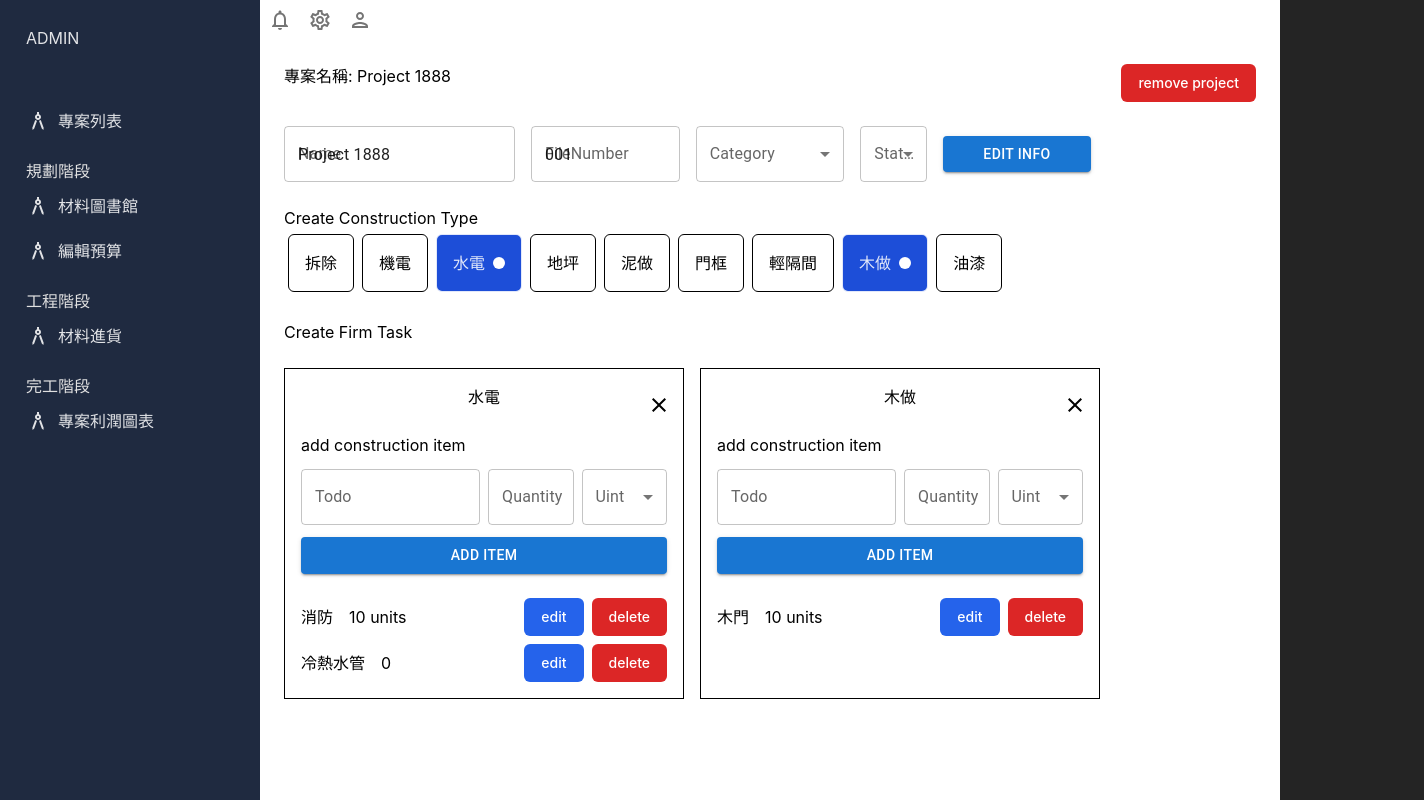
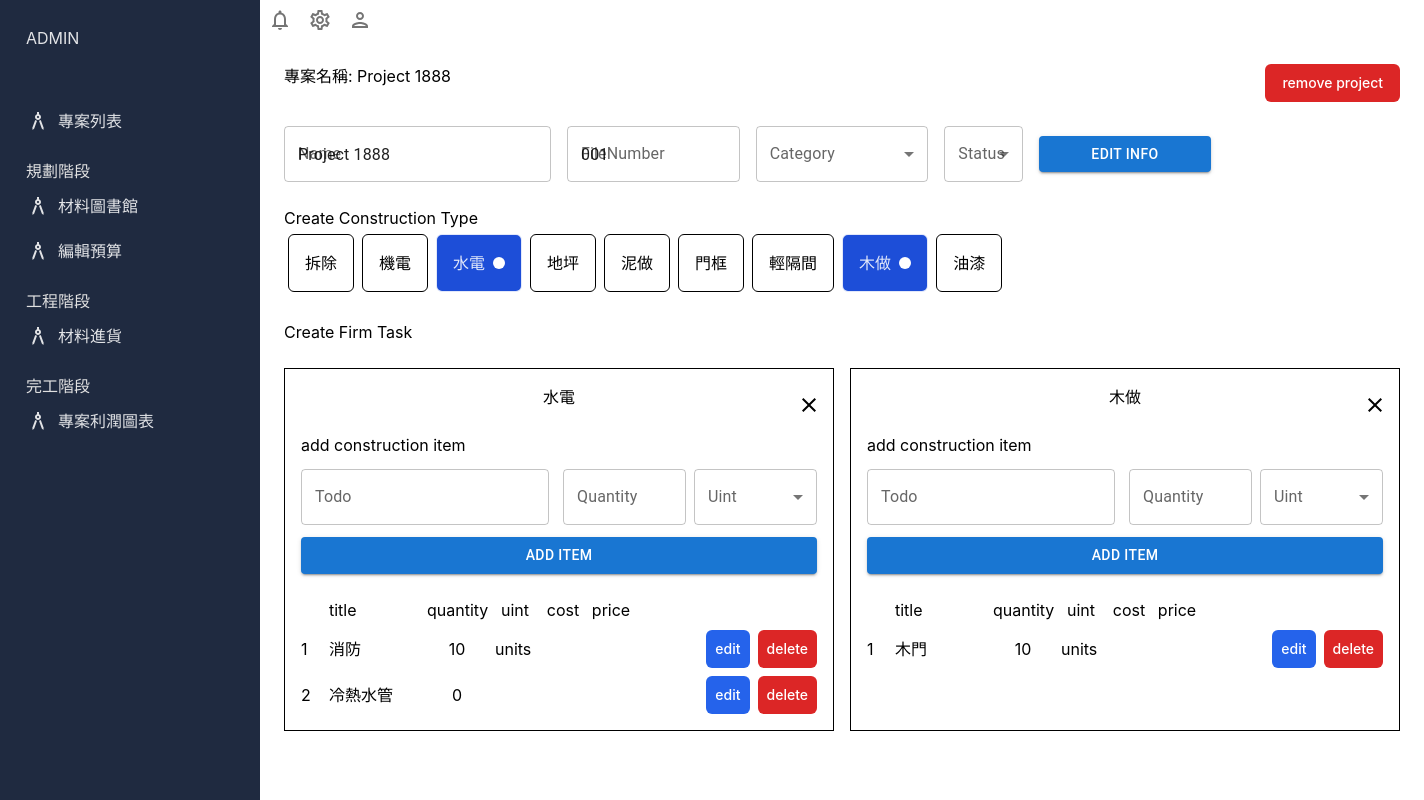
Before and after one commit to eddie8119/react-dashboard, a React (Vite) app: page /plan/project/0 in a window 1280 px wide. Shown: the whole page, 1424 px wide, since content can reach past the window. Built offline with nearby package versions, Linux system fonts and the light colour scheme; data requests are answered from the project's data file.

Commit message:
更新TodoListsArea ui 排版

```diff
--- a/src/content/dashboards/ProjectPlan/FirmTaskPanel.tsx
+++ b/src/content/dashboards/ProjectPlan/FirmTaskPanel.tsx
@@ -40,7 +40,7 @@ const FirmTaskPanel: FC<FirmTaskPanelProps> = ({ firmTask }) => {
   return (
     <div
       key={firmTask.id}
-      className="flex w-[400px] flex-col gap-6 border border-black p-4  text-black"
+      className="flex w-[550px] flex-col gap-6 border border-black p-4  text-black"
     >
       <div className="relative flex items-center justify-center">
         <h1>{firmTask.name}</h1>
--- a/src/content/dashboards/ProjectPlan/TodoListsArea.tsx
+++ b/src/content/dashboards/ProjectPlan/TodoListsArea.tsx
@@ -63,13 +63,23 @@ const TodoListsArea: FC<TodoListsAreaProps> = ({
 
   return (
     <div className="flex flex-col gap-2">
-      {firmTaskLists.map((task) => (
+      <div className=" flex items-center justify-between">
+        <div className="flex gap-2">
+          <p className="w-[20px]"></p>
+          <p className="w-[90px]">title</p>
+          <p className="w-[60px]">quantity</p>
+          <p className="w-[40px] text-center">uint</p>
+          <p className="w-[40px] text-center">cost</p>
+          <p className="w-[40px] text-center">price</p>
+        </div>
+      </div>
+      {firmTaskLists.map((task, index) => (
         <div key={task.id} className=" flex items-center justify-between">
-          <div className="flex gap-4">
-            <p>{task.todo}</p>
-            <p>
-              {task.quantity} {task.uint}
-            </p>
+          <div className="flex gap-2">
+            <p className="w-[20px]">{index + 1}</p>
+            <p className="w-[90px]">{task.todo}</p>
+            <p className="w-[60px] text-center">{task.quantity}</p>
+            <p className="w-[40px]">{task.uint}</p>
           </div>
 
           {/* 彈窗 */}
@@ -86,7 +96,7 @@ const TodoListsArea: FC<TodoListsAreaProps> = ({
               <button
                 onClick={btn.action}
                 key={btn.id}
-                className={`rounded-md  border border-transparent ${btn.color} px-4 py-2 text-center text-sm font-medium text-white hover:${btn.hovercolor}  focus:ring-2`}
+                className={`rounded-md  border border-transparent ${btn.color} px-2 py-2 text-center text-sm font-medium text-white hover:${btn.hovercolor}  focus:ring-2`}
               >
                 {btn.name}
               </button>
```
